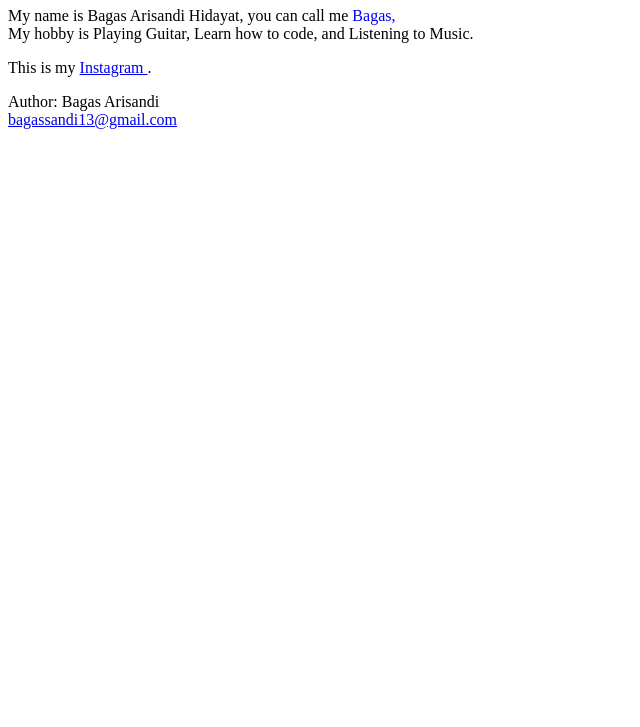
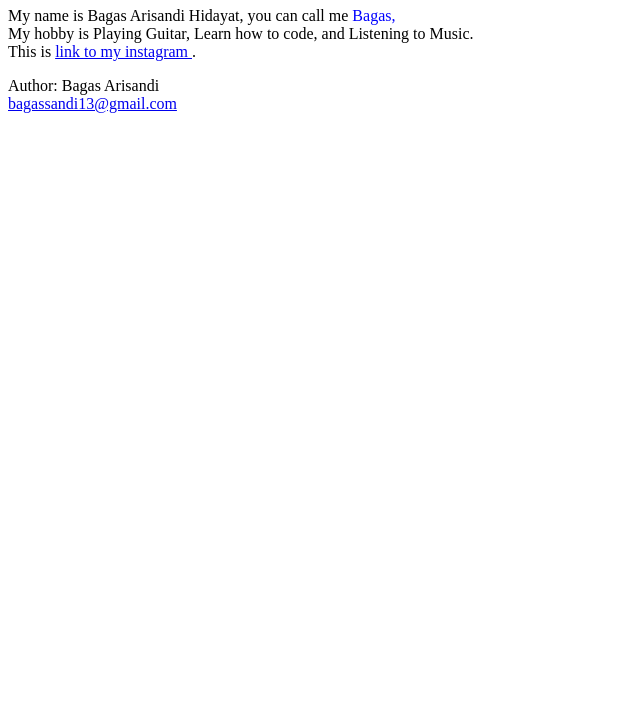
Before and after one commit to zettacamp-bagas-arisandi/bagas_zettacamp_catfish, a plain HTML site: page HTML_day1.html in a window 1280 px wide. Shown: the part 73-800 px from the top of the page, without its empty margins (0-640 px from the left). Drawn offline with Linux system fonts and the light colour scheme.

Commit message:
html day 1

```diff
--- a/HTML_day1.html
+++ b/HTML_day1.html
@@ -12,15 +12,14 @@
 <p>
 	My name is Bagas Arisandi Hidayat, you can call me
         <span style="color:blue">
-        Bagas,
+        Bagas,</br>
         </span>
-        <br>
-        My hobby is Playing Guitar, Learn how to code, and Listening to Music.
+    My hobby is Playing Guitar, Learn how to code, and Listening to Music.</br>
+	This is
+	<a href="https://www.instagram.com/bagassandih" target="_blank">
+    	link to my instagram
+    </a>.
 </p>
-	This is my
-	<a href="https://www.instagram.com/bagassandih" target="_blank">
-    	Instagram
-    </a>.
 
 <footer>
     <p>
```
